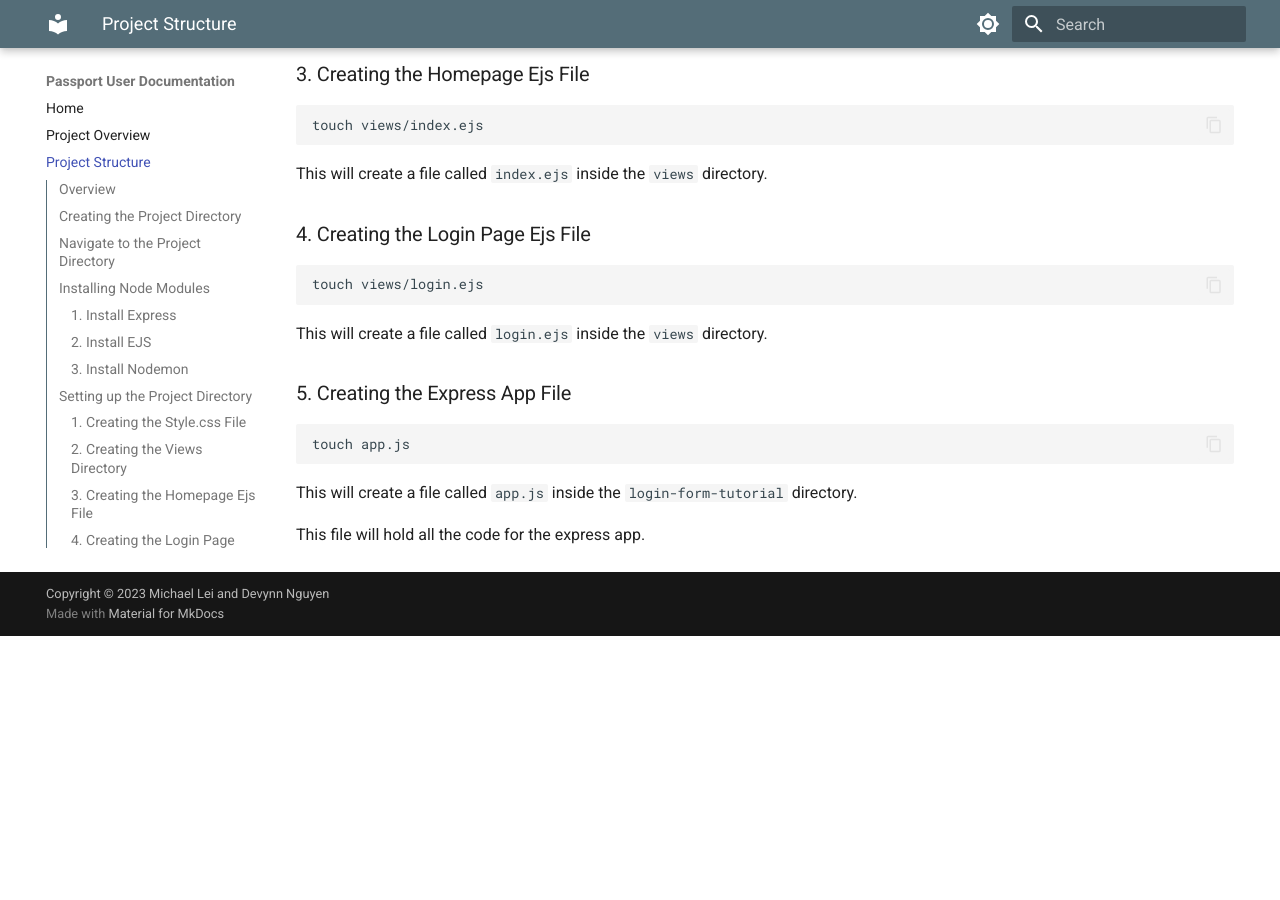
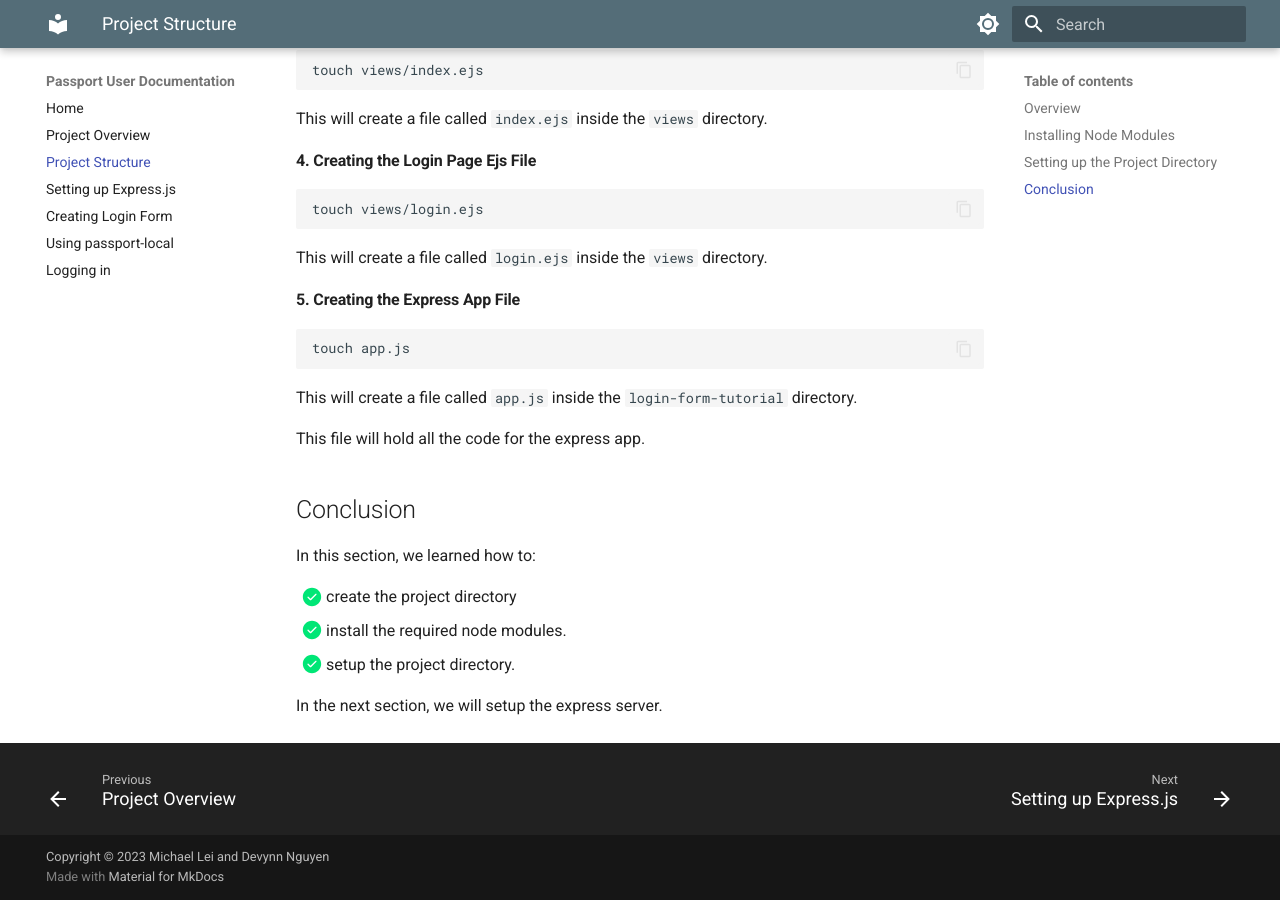
Before and after one commit to michaeleii/comm-documentation, an MkDocs documentation site: the page built from docs/pages/project-structure.md, in a window 1280 px wide and 900 px high, scrolled down 1782 px. Built offline with MkDocs 1.6.1 and Material for MkDocs 9.7.7, drawn with Linux system fonts in a browser that asks for light colours; before the commit the page ends 2418 px from its top, so only the background shows below that; some of the changed text lies outside the part shown.

Commit message:
Add conclusion to project-structure

````diff
--- a/docs/pages/project-structure.md
+++ b/docs/pages/project-structure.md
@@ -18,7 +18,7 @@ This section layouts the overall file directory structure of the login form proj
 
 Creating a directory structure like this will help us keep our project organized and easy to navigate.
 
-## Creating the Project Directory
+#### 1. Create the Project Directory
 
 ```bash
 mkdir login-form-tutorial
@@ -36,7 +36,7 @@ This will navigate to the `login-form-tutorial` directory.
 
 ## Installing Node Modules
 
-### 1. Install Express
+#### 1. Install Express
 
 ```bash
 npm install express
@@ -44,7 +44,7 @@ npm install express
 
 This will install the Express module and add it to the `package.json` file.
 
-### 2. Install EJS
+#### 2. Install EJS
 
 ```bash
 npm install ejs
@@ -52,7 +52,7 @@ npm install ejs
 
 This will install the EJS module and add it to the `package.json` file.
 
-### 3. Install Nodemon
+#### 3. Install Nodemon
 
 ```bash
 npm install nodemon --save-dev
@@ -62,7 +62,7 @@ This will install the nodemon module and add it to the `package.json` file as a
 
 ## Setting up the Project Directory
 
-### 1. Creating the Style.css File
+#### 1. Creating the Style.css File
 
 ```bash
 touch public/style.css
@@ -70,7 +70,7 @@ touch public/style.css
 
 This will create a file called `style.css` inside the `public` directory.
 
-### 2. Creating the Views Directory
+#### 2. Creating the Views Directory
 
 ```bash
 mkdir views
@@ -78,7 +78,7 @@ mkdir views
 
 This will create a directory called `views`, which will hold all the ejs files for the project.
 
-### 3. Creating the Homepage Ejs File
+#### 3. Creating the Homepage Ejs File
 
 ```bash
 touch views/index.ejs
@@ -86,7 +86,7 @@ touch views/index.ejs
 
 This will create a file called `index.ejs` inside the `views` directory.
 
-### 4. Creating the Login Page Ejs File
+#### 4. Creating the Login Page Ejs File
 
 ```bash
 touch views/login.ejs
@@ -94,7 +94,7 @@ touch views/login.ejs
 
 This will create a file called `login.ejs` inside the `views` directory.
 
-### 5. Creating the Express App File
+#### 5. Creating the Express App File
 
 ```bash
 touch app.js
@@ -103,3 +103,13 @@ touch app.js
 This will create a file called `app.js` inside the `login-form-tutorial` directory.
 
 This file will hold all the code for the express app.
+
+## Conclusion
+
+In this section, we learned how to:
+
+- [x] create the project directory
+- [x] install the required node modules.
+- [x] setup the project directory.
+
+In the next section, we will setup the express server.
--- a/mkdocs.yml
+++ b/mkdocs.yml
@@ -37,8 +37,8 @@ theme:
   name: material
 
   features:
+    - navigation.footer
     - navigation.top
-    - toc.integrate
     - content.code.copy
     - content.code.annotate
 
````
Also changed, not shown: other parts of docs/pages/project-structure.md (+1 -1 lines).
